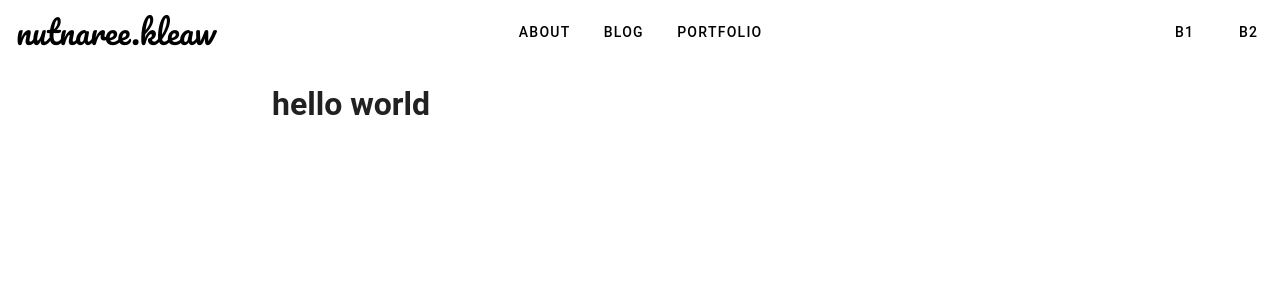
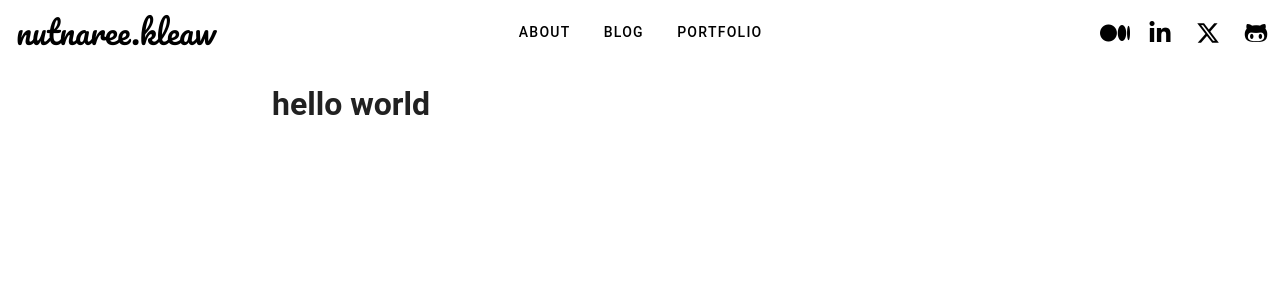
Before and after one commit to cinxini/blog, a Nuxt app: page / in a window 1280 px wide. Shown: the top 300 px of the page. Built offline with nearby package versions, Linux system fonts and the light colour scheme.

Commit message:
add social network icons

```diff
--- a/layouts/default.vue
+++ b/layouts/default.vue
@@ -2,15 +2,6 @@
   <v-app class="main-background">
 
     <v-app-bar :elevation="0" color="white">
-      <!-- <template v-slot:prepend>
-        <v-img
-    :width="151"
-    aspect-ratio="16/9"
-    cover
-    src="@/assets/images/logo.png"
-  ></v-img>
-      </template>
-      <v-app-bar-title class=" d-flex justify-center">Application Bar</v-app-bar-title> -->
       <v-row no-gutters>
       <v-col cols="2" class="d-flex flex-row">
         <div class="vertical-center mx-4" >
@@ -33,8 +24,13 @@
       </v-col>
       <v-col cols="2"  class="d-flex flex-row-reverse">
         <div class="vertical-center">
-          <v-btn >b1</v-btn>
-          <v-btn >b2</v-btn>
+          <v-btn icon="fa-brands fa-medium"></v-btn>
+          <!-- <v-btn><v-icon icon="fa-brands fa-linkedin" /></v-btn> -->
+          <v-btn icon="fa-brands fa-linkedin-in"></v-btn>
+          <!-- <v-btn><v-icon icon="fa-brands fa-square-x-twitter" /></v-btn>  -->
+          <v-btn icon="fa-brands fa-x-twitter"></v-btn>
+          <!-- <v-btn><v-icon icon="fa-brands fa-square-github" /></v-btn> -->
+          <v-btn icon="fa-brands fa-github-alt"></v-btn>
         </div>
       </v-col>
     </v-row>
--- a/package.json
+++ b/package.json
@@ -16,6 +16,7 @@
     "vue-router": "^4.3.2"
   },
   "devDependencies": {
+    "@fortawesome/fontawesome-free": "^6.5.2",
     "vite-plugin-vuetify": "^2.0.3",
     "vuetify": "^3.6.8"
   }
--- a/plugins/vuetify.js
+++ b/plugins/vuetify.js
@@ -1,7 +1,9 @@
+import orangeTheme from "@/assets/themes/orange-03.json";
+import "@fortawesome/fontawesome-free/css/all.css";
 import "@mdi/font/css/materialdesignicons.css";
 import { createVuetify } from "vuetify";
+import { aliases, fa } from "vuetify/iconsets/fa";
 import "vuetify/styles";
-import orangeTheme from "@/assets/themes/orange-03.json";
 
 const lightTheme = {
     dark: false,
@@ -25,6 +27,13 @@ export default defineNuxtPlugin((app) => {
             },
             themes: { lightTheme, darkTheme },
         },
+        icons: {
+            defaultSet: "fa",
+            aliases,
+            sets: {
+                fa,
+            },
+        },
     });
     app.vueApp.use(vuetify);
 });
```
Also changed, not shown: 1 other file (tests, documents, lock files or other folders).
